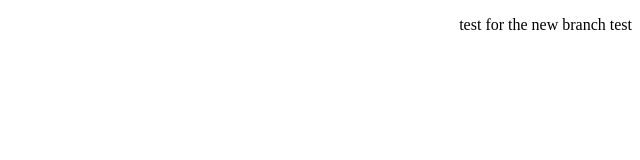
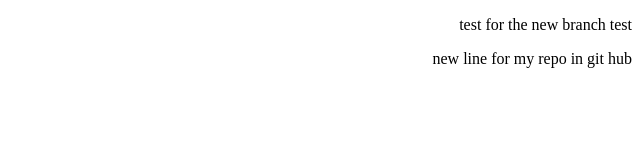
Before and after one commit to basimtechcampus/new-repo, a plain HTML site: page index.html in a window 1280 px wide. Shown: the whole page, without its empty margins (640-1280 px from the left). Drawn offline with Linux system fonts and the light colour scheme.

Commit message:
new line

```diff
--- a/index.html
+++ b/index.html
@@ -5,5 +5,6 @@
 </head>
 <body>
 <p>test for the new branch test</p>
+<P>new line for my repo in git hub</P>
 </body>
 </html>
```
